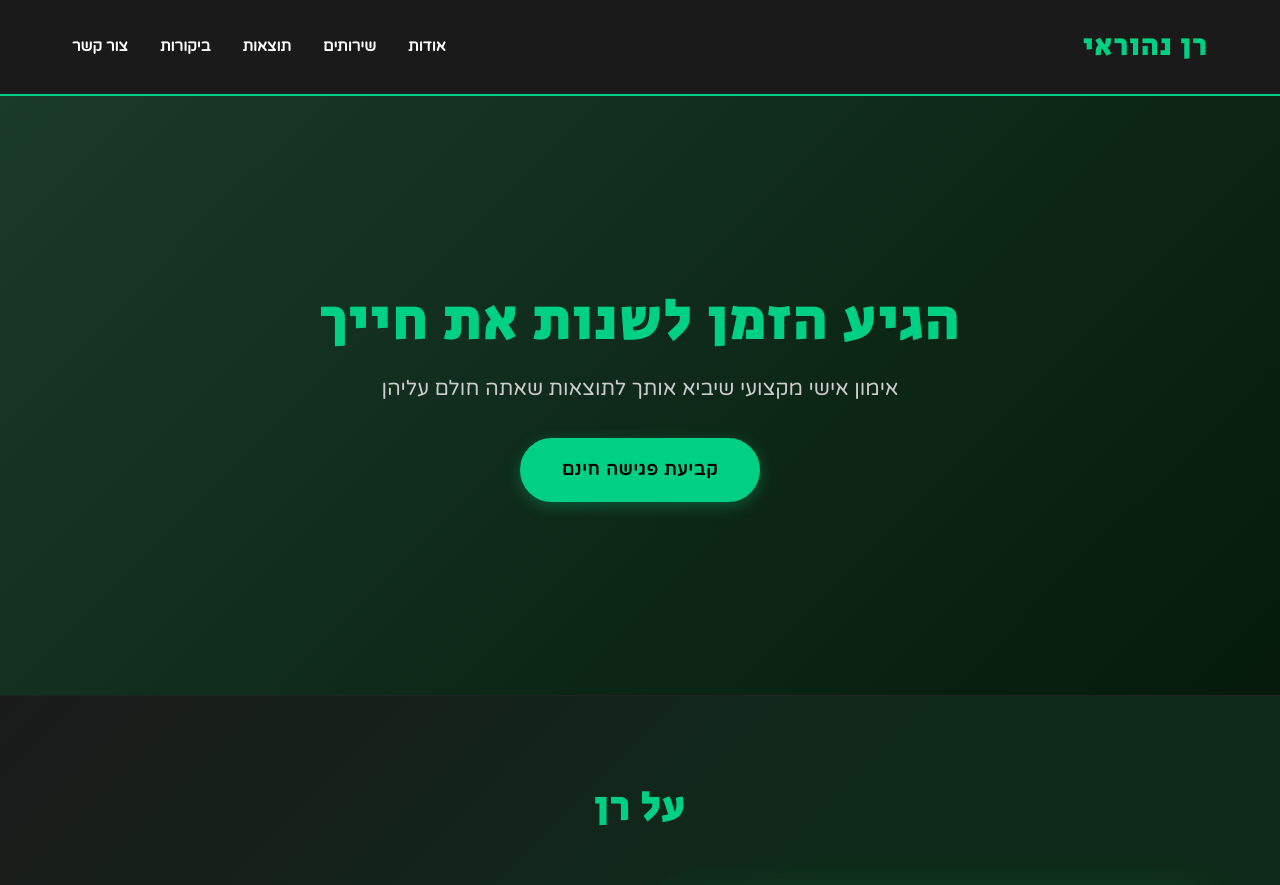
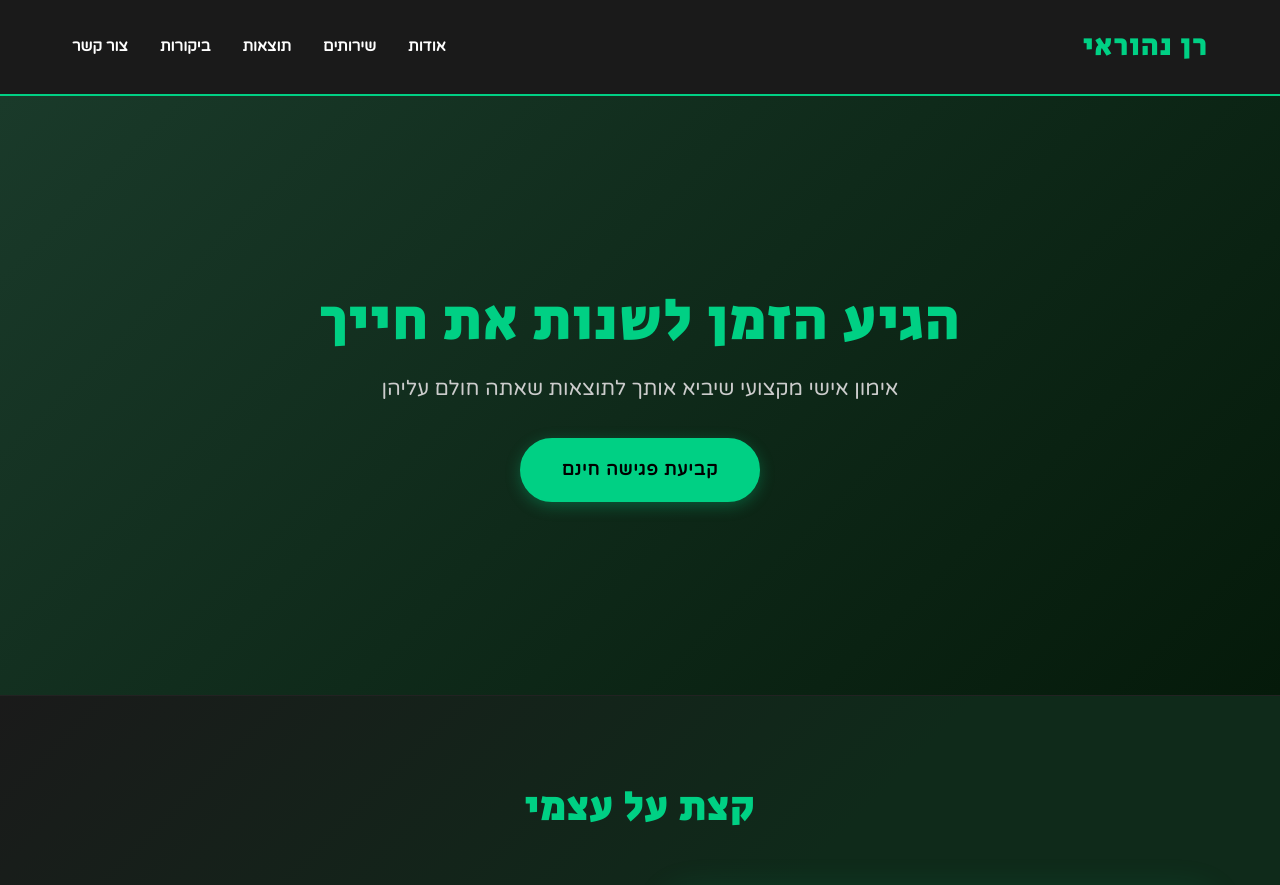
Before and after one commit to orishoptsy-oss/ran_personal_trainer_site, a plain HTML site: page index.html in a window 1280 px wide. Shown: the top 885 px of the page. Drawn offline with Linux system fonts and the light colour scheme.

Commit message:
Change 'על רן' to 'קצת על עצמי'

```diff
--- a/index.html
+++ b/index.html
@@ -625,7 +625,7 @@
     <!-- About Section -->
     <section class="about" id="about">
         <div class="container">
-            <h3>על רן</h3>
+            <h3>קצת על עצמי</h3>
             <div class="about-content">
                 <div class="about-image">
                     <img src="https://d2xsxph8kpxj0f.cloudfront.net/310519663493848889/8MFTEBue7SCC2tyjn2yXb6/ran_professional_pose-EJKvecFTLXcMeFEs3sCMqE.webp" alt="רן נהוראי - מאמן כושר אישי">
```
